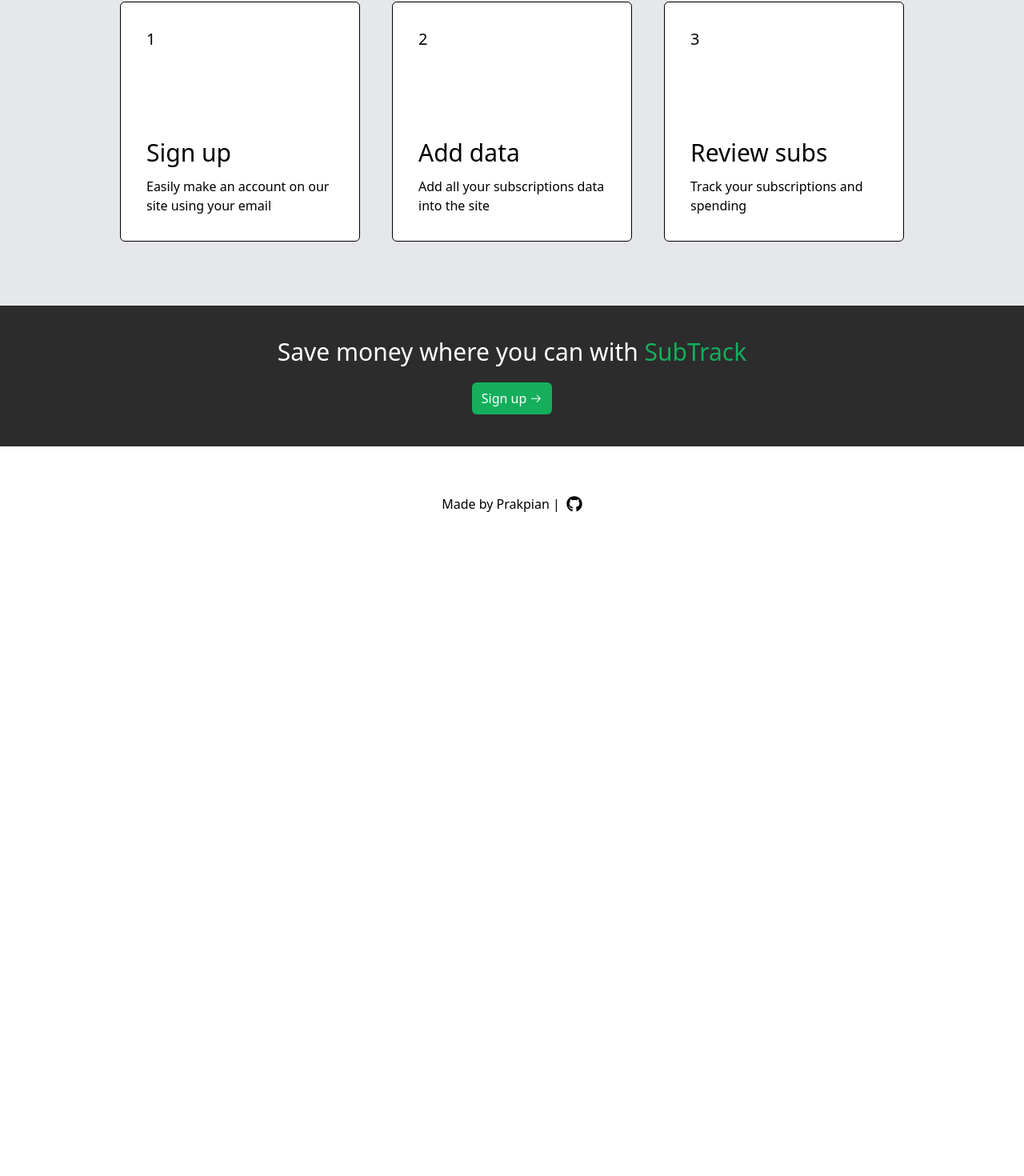
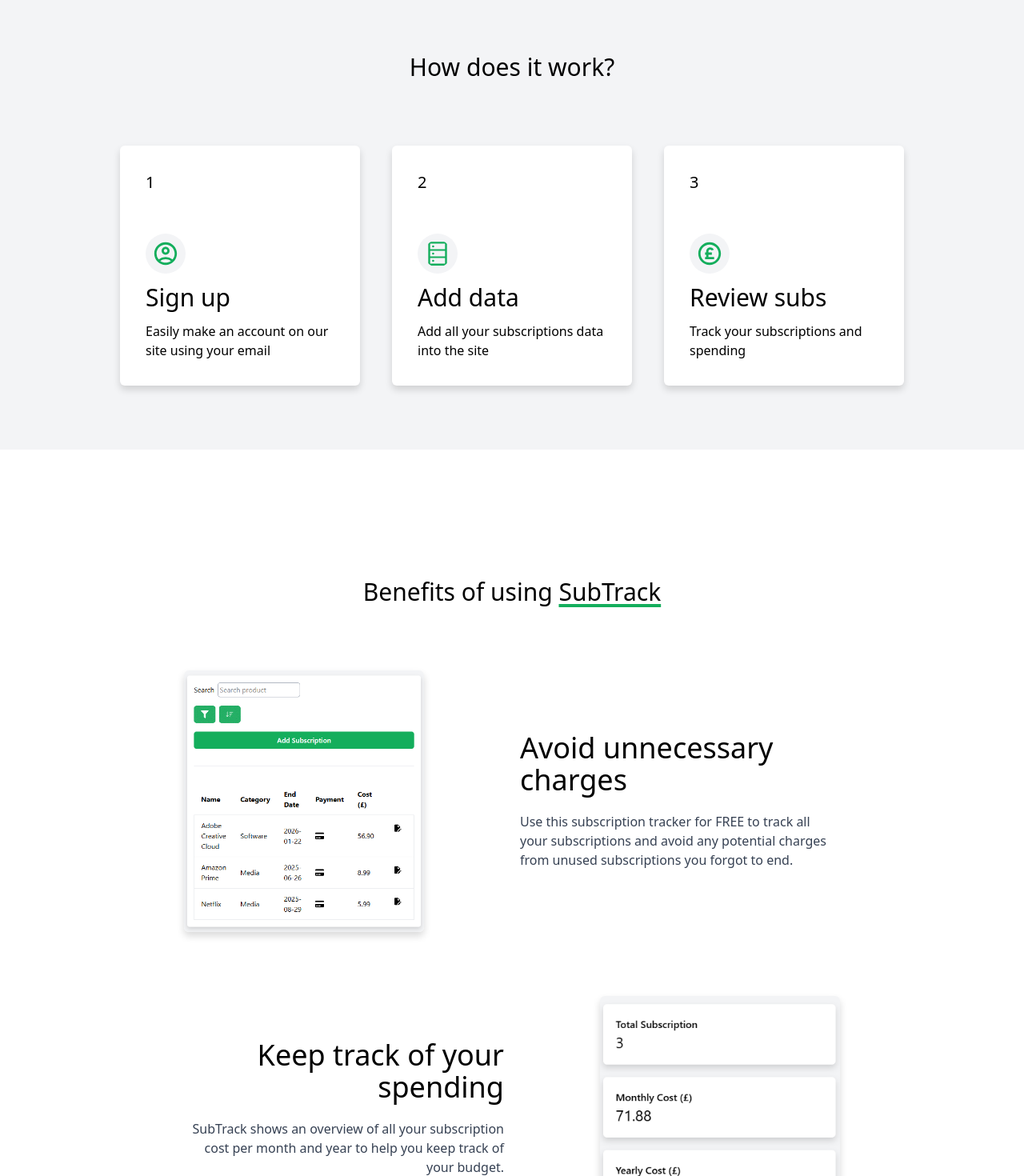
Before and after one commit to Prakpian/SubTrack-origin, a React (Vite) app: page / in a window 1280 px wide. Shown: the part 806-2276 px from the top of the page at 80% size. Before the commit the page ends 1468 px from the top, so only its background shows below. Built offline with nearby package versions, Linux system fonts and the light colour scheme; no server answers.

Commit message:
include benefits section

```diff
--- a/src/pages/Home.jsx
+++ b/src/pages/Home.jsx
@@ -2,16 +2,22 @@
 import Button from "../components/Button";
 import { Link } from "react-router-dom";
 import { GoArrowRight } from "react-icons/go";
+import { MdOutlineAccountCircle } from "react-icons/md";
+import { AiOutlineDatabase } from "react-icons/ai";
+import { RiMoneyPoundCircleLine } from "react-icons/ri";
 
 export default function Home() {
   return (
-    <div className="place-content-center place-items-center flex flex-col my-10">
-      <section className="flex gap-15 px-2 place-items-center">
+    <div className="place-content-center place-items-center flex flex-col my-10 gap-20">
+      <section className="flex gap-20 px-2 py-20 place-items-center">
         <div className="max-w-[400px] grid gap-5">
           <h1 className="text-5xl font-medium">
             Having trouble tracking all your subscription?
           </h1>
-          <p>With Subtrack, you track all your subscription in one place!</p>
+          <p>
+            With Subtrack, you track all your subscription in one place for
+            free!
+          </p>
           <Link to={"/signup"} className="w-fit">
             <Button
               btnText={
@@ -29,33 +35,85 @@
           className="max-w-[300px] hidden md:block rounded-md"
         />
       </section>
-      <section className="bg-gray-200 w-full flex flex-col gap-15 mt-20 p-2 py-20 md:px-10 place-items-center">
-        <h1 className="text-center text-3xl">How does it work?</h1>
+      <section className="bg-gray-100 w-full flex flex-col gap-20 p-2 py-20 md:px-10 place-items-center">
+        <h1 className="text-center text-3xl font-medium">How does it work?</h1>
         <div className="flex flex-col md:flex-row flex-wrap place-content-center gap-10">
-          <div className="w-[300px] h-[300px] bg-white border rounded-md p-8 flex flex-col justify-between">
+          <div className="w-[300px] h-[300px] bg-white rounded-md p-8 flex flex-col justify-between shadow-(--box-shadow)">
             <p className="text-xl">1</p>
             <div className="flex flex-col gap-3">
+              <MdOutlineAccountCircle
+                className="text-(--primary-color) bg-gray-100 rounded-full p-2"
+                size={50}
+              />
               <h2 className="text-3xl font-medium">Sign up</h2>
               <p>Easily make an account on our site using your email</p>
             </div>
           </div>
-          <div className="w-[300px] h-[300px] bg-white border rounded-md p-8 flex flex-col justify-between">
+          <div className="w-[300px] h-[300px] bg-white rounded-md p-8 flex flex-col justify-between shadow-(--box-shadow)">
             <p className="text-xl">2</p>
             <div className="flex flex-col gap-3">
+              <AiOutlineDatabase
+                className="text-(--primary-color) bg-gray-100 rounded-full p-2"
+                size={50}
+              />
               <h2 className="text-3xl font-medium">Add data</h2>
               <p>Add all your subscriptions data into the site</p>
             </div>
           </div>
-          <div className="w-[300px] h-[300px] bg-white border rounded-md p-8 flex flex-col justify-between">
+          <div className="w-[300px] h-[300px] bg-white rounded-md p-8 flex flex-col justify-between shadow-(--box-shadow)">
             <p className="text-xl">3</p>
             <div className="flex flex-col gap-3">
+              <RiMoneyPoundCircleLine
+                className="text-(--primary-color) bg-gray-100 rounded-full p-2"
+                size={50}
+              />
               <h2 className="text-3xl font-medium">Review subs</h2>
               <p>Track your subscriptions and spending</p>
             </div>
           </div>
         </div>
       </section>
-      <section className="bg-[#2C2C2C] text-white w-full p-10 place-content-center place-items-center grid gap-5">
+      <section className="flex flex-col gap-20 px-2 py-20">
+        <h2 className="text-3xl font-medium text-center">
+          Benefits of using{" "}
+          <span className="underline underline-offset-4 decoration-(--primary-color) decoration-4">
+            SubTrack
+          </span>
+        </h2>
+        <div className="flex flex-col md:flex-row gap-10 md:gap-30 place-items-center">
+          <img
+            src="images/subsTable.png"
+            alt="Table from SubTrack dashboard"
+            className="max-w-[300px] rounded-md shadow-(--box-shadow)"
+          />
+          <div className="flex flex-col gap-5 place-content-center text-center md:text-start max-w-[400px]">
+            <h3 className="text-4xl font-medium">Avoid unnecessary charges</h3>
+            <p className="text-gray-700">
+              Use this subscription tracker for{" "}
+              <span className="font-medium">FREE </span> to track all your
+              subscriptions and avoid any potential charges from unused
+              subscriptions you forgot to end.
+            </p>
+          </div>
+        </div>
+        <div className="flex flex-col-reverse md:flex-row gap-10 md:gap-30 place-items-center">
+          <div className="flex flex-col gap-5 place-content-center text-center md:text-end max-w-[400px]">
+            <h3 className="text-4xl font-medium">
+              Keep track of your spending
+            </h3>
+            <p className="text-gray-700">
+              SubTrack shows an overview of all your subscription cost per month
+              and year to help you keep track of your budget.
+            </p>
+          </div>
+          <img
+            src="images/subsStats.png"
+            alt="Table from SubTrack dashboard"
+            className="max-w-[300px] rounded-md shadow-(--box-shadow)"
+          />
+        </div>
+      </section>
+      <section className="bg-[#2C2C2C] text-white w-full p-10 place-items-center grid gap-5">
         <h3 className="text-center text-3xl">
           Save money where you can with{" "}
           <span className="font-medium text-(--primary-color)">SubTrack</span>
```
Also changed, not shown: public/images/subsStats.png (added), public/images/subsTable.png (added).
